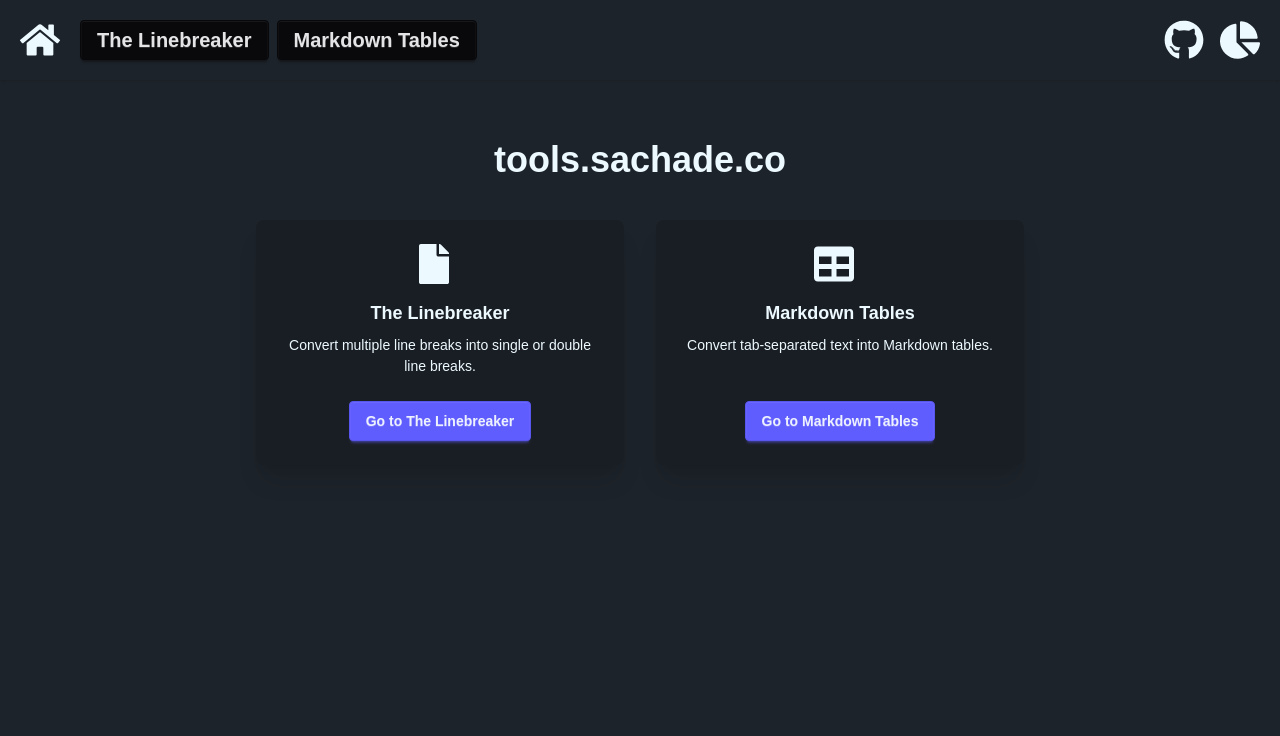
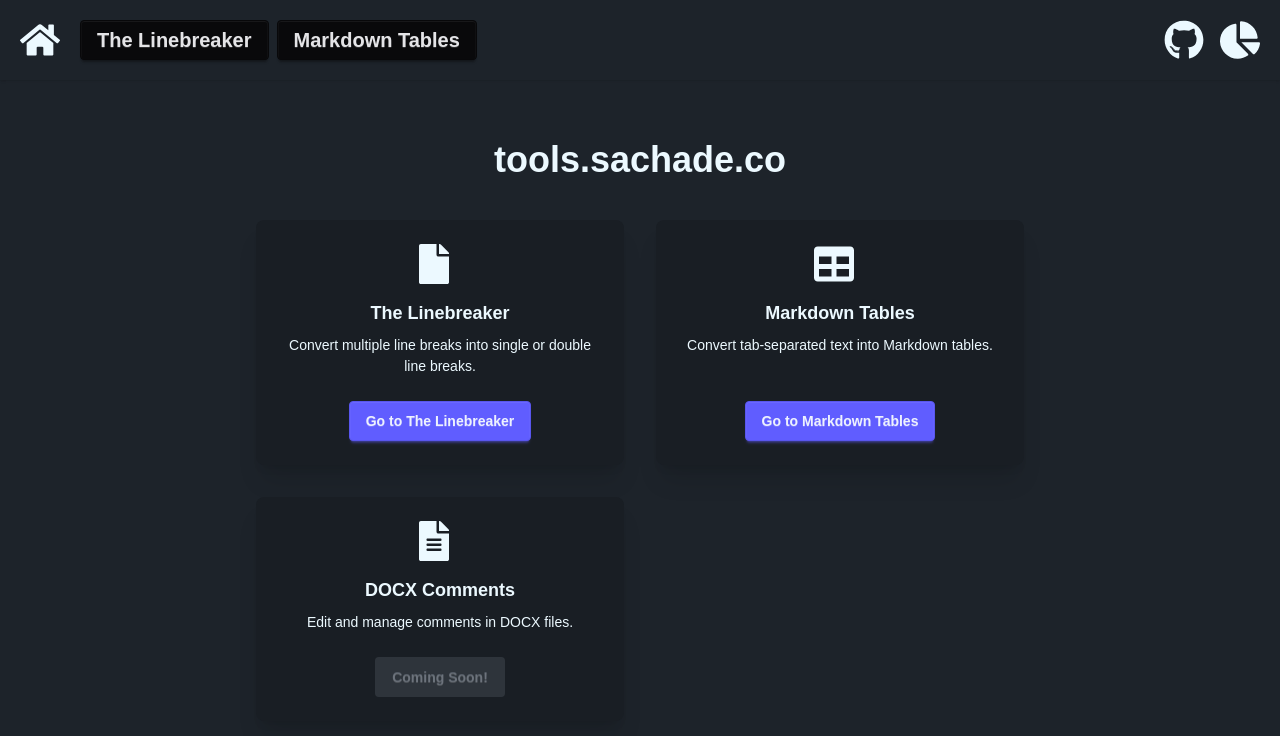
Before and after one commit to maamokun/linebreaker, a React (Vite) app: page / in a window 1280 px wide. Shown: the top 736 px of the page. Built offline with nearby package versions, Linux system fonts and the light colour scheme.

Commit message:
fix: tease

```diff
--- a/src/main.tsx
+++ b/src/main.tsx
@@ -17,7 +17,7 @@ createRoot(document.getElementById("root")!).render(
 			<div className="navbar bg-base-100 shadow-sm justify-between flex flex-row items-center w-full p-5 gap-5">
 				<div className={"flex flex-row items-center gap-2"}>
 					<NavLink to={"/"}>
-							<FaHome className="w-10 h-10 mr-3" />
+						<FaHome className="w-10 h-10 mr-3" />
 					</NavLink>
 					<NavLink to={"/linebreaker"}>
 						<button className="btn btn-neutral text-xl">
--- a/src/routes/index.tsx
+++ b/src/routes/index.tsx
@@ -1,18 +1,31 @@
 import { NavLink } from "react-router";
-import { FaFile, FaTable } from "react-icons/fa";
+import { FaFile, FaTable, FaFileAlt } from "react-icons/fa";
 
 const navItems = [
 	{
 		to: "/linebreaker",
 		label: "The Linebreaker",
-        description: "Convert multiple line breaks into single or double line breaks.",
+		description:
+			"Convert multiple line breaks into single or double line breaks.",
 		icon: <FaFile className="w-10 h-10 mr-3" />,
+		new: false,
+		comingSoon: false,
 	},
 	{
 		to: "/tables",
 		label: "Markdown Tables",
 		description: "Convert tab-separated text into Markdown tables.",
 		icon: <FaTable className="w-10 h-10 mr-3" />,
+		new: false,
+		comingSoon: false,
+	},
+	{
+		to: "/comments",
+		label: "DOCX Comments",
+		description: "Edit and manage comments in DOCX files.",
+		icon: <FaFileAlt className="w-10 h-10 mr-3" />,
+		new: false,
+		comingSoon: true,
 	},
 ];
 
@@ -25,18 +38,30 @@ export default function HomePage() {
 				</div>
 				<div className="grid grid-cols-1 md:grid-cols-2 gap-8 w-full max-w-3xl">
 					{navItems.map((item) => (
-                        <div key={item.to} className="card bg-base-200 shadow-xl">
+						<div
+							key={item.to}
+							className="card bg-base-200 shadow-xl"
+						>
 							<div className="card-body items-center text-center">
 								<div className="mb-2">{item.icon}</div>
 								<h2 className="card-title">{item.label}</h2>
+								{item.new && (
+									<span className="badge badge-secondary">
+										New!
+									</span>
+								)}
 								<p className="mb-4">{item.description}</p>
 								<div className="card-actions">
-                                    <NavLink
-                                        to={item.to}
+									<button
+										disabled={item.comingSoon}
 										className="btn btn-primary"
 									>
-                                        Go to {item.label}
+										<NavLink to={item.to}>
+											{item.comingSoon
+												? "Coming Soon!"
+												: `Go to ${item.label}`}
 										</NavLink>
+									</button>
 								</div>
 							</div>
 						</div>
```
Lines whose indentation alone changed are shown as unchanged.
